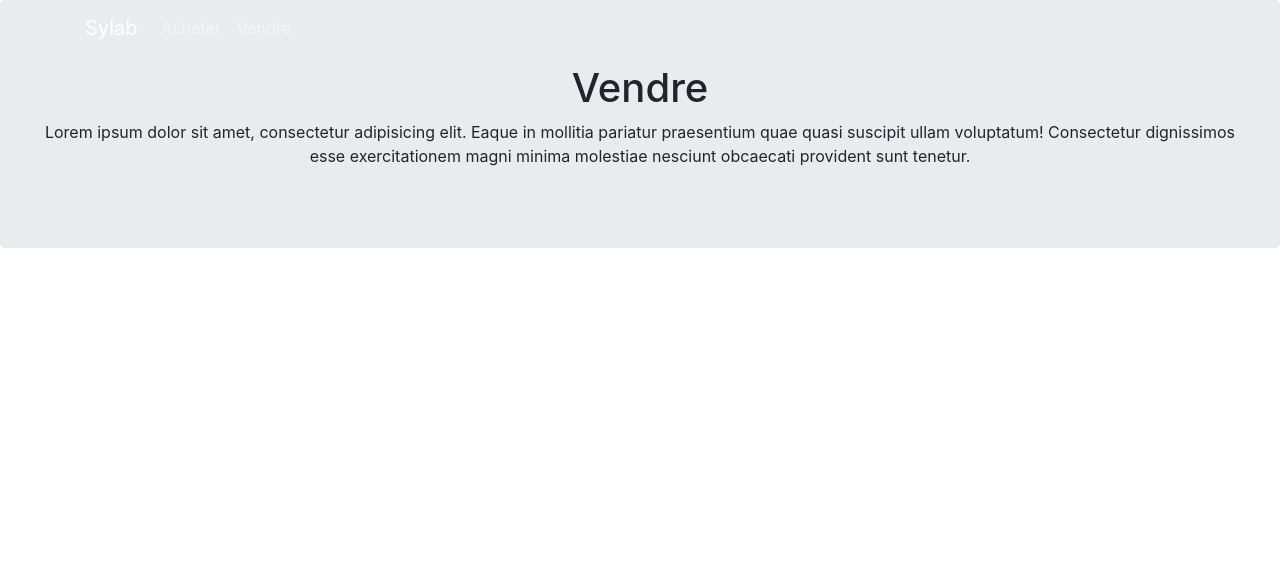
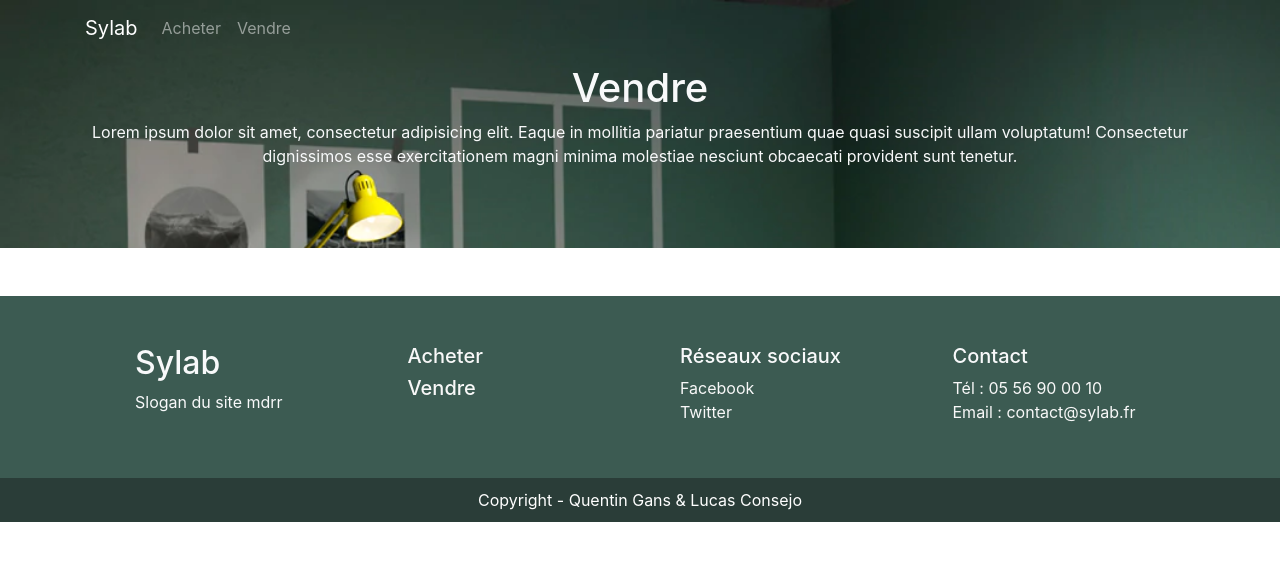
Before and after one commit to QuentG/Sylab, a Symfony app: template templates/sell.html.twig in a window 1280 px wide. Shown: the top 561 px of the page. Run offline with Twig, Linux system fonts and the light colour scheme; the template is opened without the code that fills it, so the values that code supplies are empty; some libraries are stand-ins or nearby versions.

Commit message:
add design buy / sell / show

```diff
--- a/public/static/css/styles.css
+++ b/public/static/css/styles.css
@@ -6,7 +6,6 @@
 #fond-home{
     background-image: url(../img/home/fond-search-home.jpg);
     background-size: cover;
-
 }
 
 #fond-home a{
@@ -18,7 +17,14 @@
     margin-top: 25px;
     text-shadow: 0 3px 5px #555;
 }
+#fond-buy, #fond-sell{
+    background-image: url(../img/home/fond-search-home.jpg);
+    background-size: cover;
+}
 
+.jumbotron{
+    border-radius: 0;
+}
 #icon-arrow{
     text-align: center;
 }
--- a/templates/sell.html.twig
+++ b/templates/sell.html.twig
@@ -6,9 +6,11 @@
 {% endblock %}
 
 {% block body %}
-    <div class="jumbotron text-center">
+    <div id="fond-sell" class="jumbotron text-center text-light">
+        <div class="container">
             <h1>Vendre</h1>
             <p>Lorem ipsum dolor sit amet, consectetur adipisicing elit. Eaque in mollitia pariatur praesentium quae quasi suscipit ullam voluptatum! Consectetur dignissimos esse exercitationem magni minima molestiae nesciunt obcaecati provident sunt tenetur.</p>
+        </div>
     </div>
 
     <div class="container">
@@ -21,4 +23,51 @@
         {{ form_end(form) }}
     </div>
 
+    <div id="footer" class="mt-5">
+        <div class="container">
+            <div id="footer-center" class="row pt-5 pb-5">
+                <div class="col-md-3 text-light">
+                    <h2>Sylab</h2>
+                    <p>Slogan du site mdrr</p>
+                </div>
+
+                <div class="col-md-3">
+                    <a href="{{ path('buy') }}"><h5>Acheter</h5></a>
+                    <a href="{{ path('sell') }}"><h5>Vendre</h5></a>
+                </div>
+
+                <div class="col-md-3">
+                    <h5 class="text-light">Réseaux sociaux</h5>
+                    <a href="https://www.facebook.com" target="_blank">Facebook</a><br>
+                    <a href="https://www.twitter.com" target="_blank">Twitter</a><br>
+                </div>
+
+                <div class="col-md-3">
+                    <h5 class="text-light">Contact</h5>
+                    <a href="tel:0556900010">Tél : 05 56 90 00 10</a><br>
+                    <a href="mailto:contact@sylab.fr">Email : contact@sylab.fr</a><br>
+                </div>
+            </div>
+        </div>
+    </div>
+
+    <div id="copyright">
+        <p>Copyright - Quentin Gans & Lucas Consejo</p>
+    </div>
+
 {% endblock %}
+
+{% block javascripts %}
+    <script type="text/javascript">
+        $(window).scroll(function() {
+            if($(document).scrollTop() > 10){
+                $('.navbar').css('background-color', "#3c5b52");
+                $('.navbar').css('box-shadow', "0 10px 8px 0 rgba(0, 0, 0, 0.2), 0 12px 25px 0 rgba(0, 0, 0, 0.19)");
+            }
+            else{
+                $('.navbar').css('background-color', "#3c5b5200");
+                $('.navbar').css('box-shadow', "none");
+            }
+        });
+    </script>
+{% endblock %}
```
Also changed, not shown: templates/buy.html.twig (+52 -3 lines), templates/show.html.twig (+34 -0 lines), public/static/img/home/icons/icon-arrow.png. Lines whose indentation alone changed are shown as unchanged.
